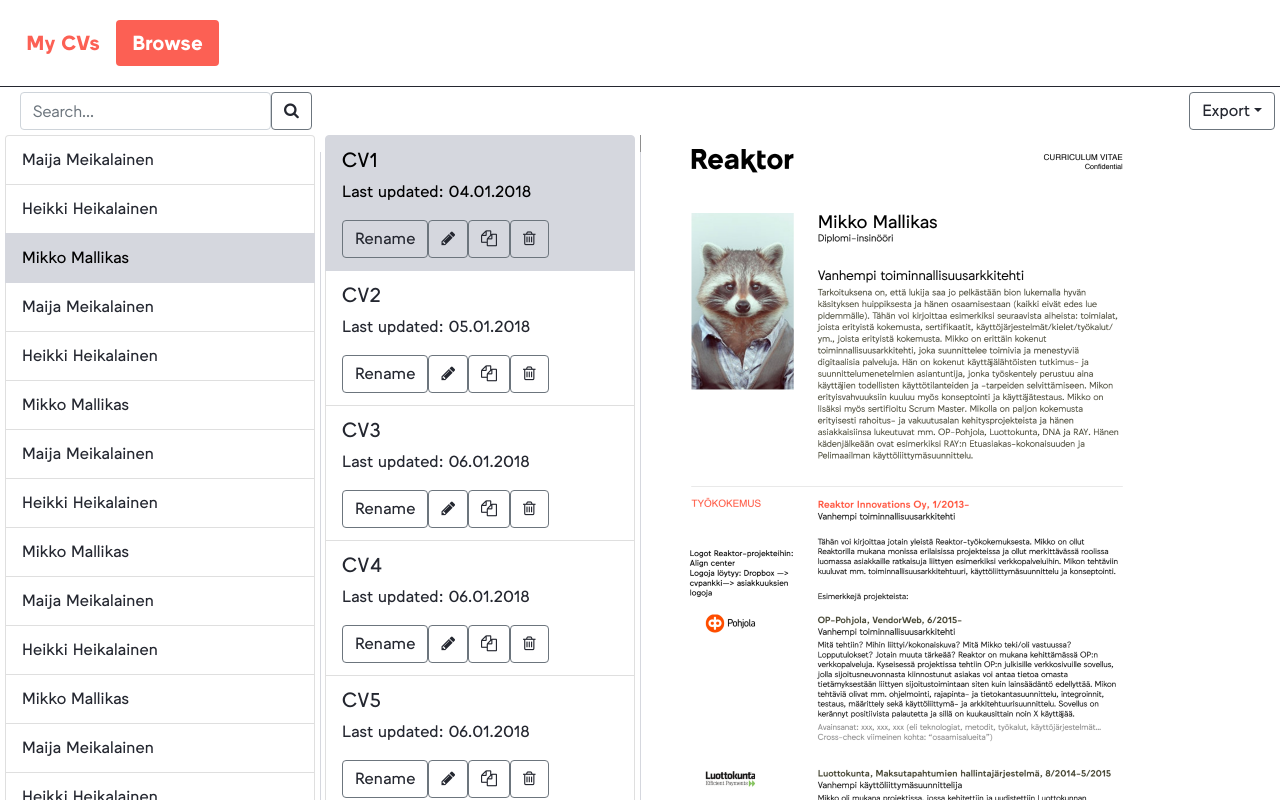
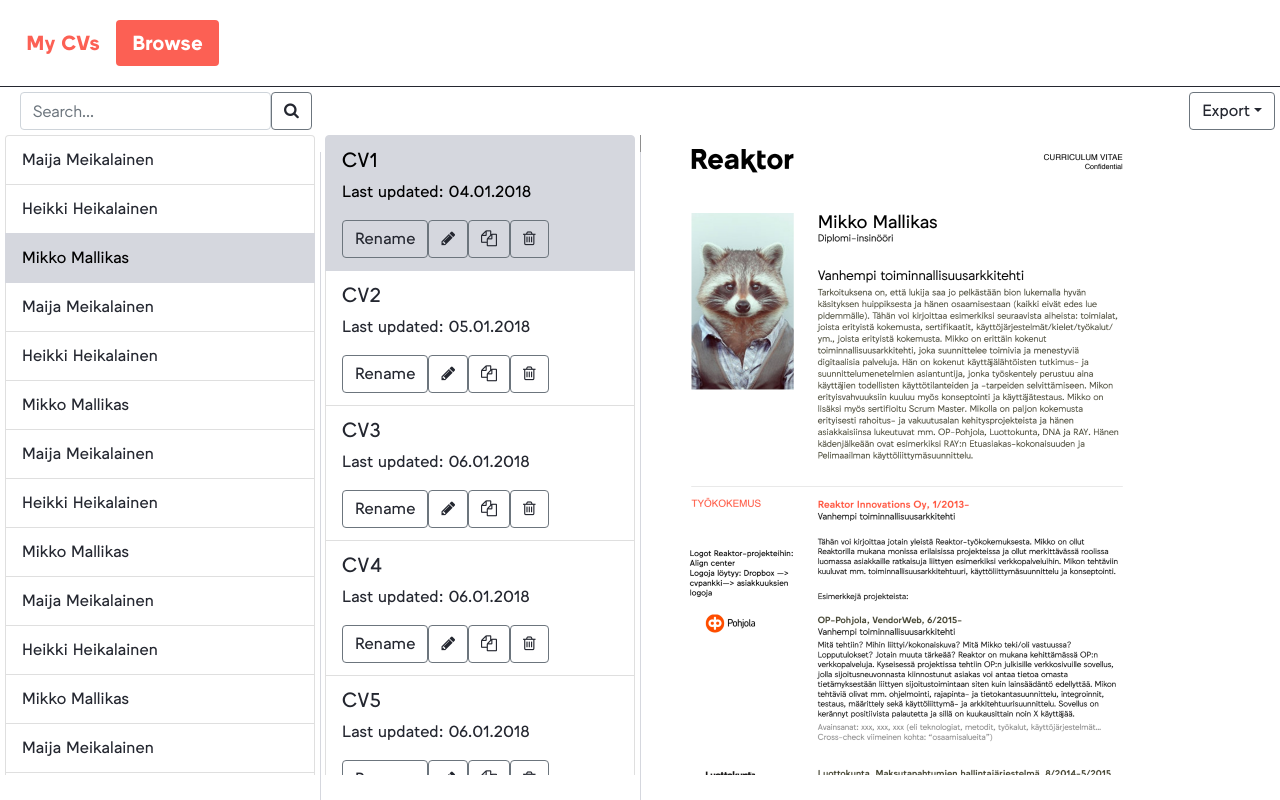
Before and after one commit to Martturi/CV_master, a React (Create React App) app in the folder react/: page / in a window 1280 px wide. Shown: the top 800 px of the page. Built offline with nearby package versions, Linux system fonts and the light colour scheme.

Commit message:
Fixed css

```diff
--- a/react/src/components/Browse/BrowseApp.css
+++ b/react/src/components/Browse/BrowseApp.css
@@ -27,25 +27,19 @@
 
 #namelist {
 	overflow: scroll;
-	height: 100vh;
+	height: 80vh;
 }
 
 #cvlist {
 	overflow: scroll;
-	height: 100vh;
-}
-
-.list-group {
-	overflow: scroll;
-	height: 100vh;
+	height: 80vh;
 }
 
 .CVpreview {
 	overflow: scroll;
-	height: 100vh;
+	height: 80vh;
 }
 
-
 html, body {
-    overflow: hidden;
+  overflow: hidden;
 }
```
